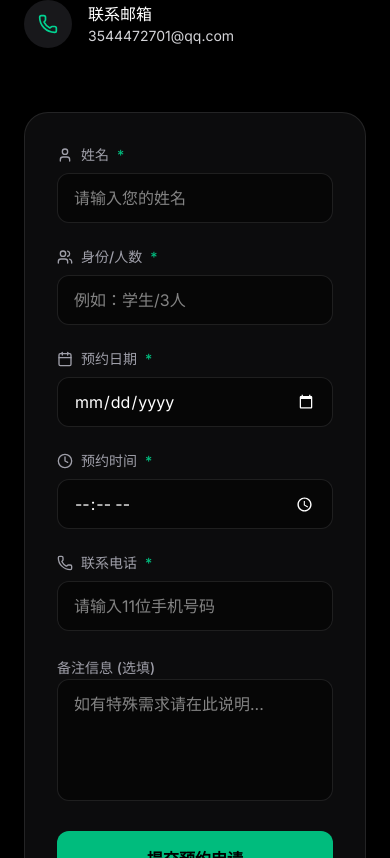
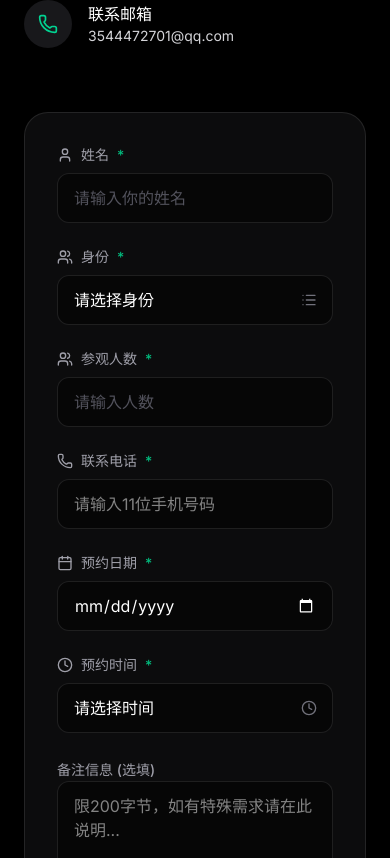
Before and after one commit to jinjunhui-12345/smkxg5, a React (Vite) app: page / in a window 390 px wide. Shown: the part 5646-6504 px from the top of the page. Built offline with nearby package versions, Linux system fonts and the light colour scheme.

Commit message:
feat(reservation): Enhance reservation form with new fields and validation
Adds fields for identity type, specific identity, and number of people. Includes validation for phone numbers and introduces a byte length check for remarks. Also refactors time options for clearer display and selection.

```diff
--- a/src/sections/Reservation.tsx
+++ b/src/sections/Reservation.tsx
@@ -8,7 +8,9 @@ import { Turnstile, type TurnstileInstance } from '@marsidev/react-turnstile';
 export default function Reservation() {
   const [formData, setFormData] = useState({
     name: '',
-    identity: '',
+    identityType: '',
+    identityOther: '',
+    peopleCount: '',
     phone: '',
     visit_date: '',
     visit_time: '',
@@ -22,16 +24,88 @@ export default function Reservation() {
   const [showTurnstileModal, setShowTurnstileModal] = useState(false);
   const turnstileRef = useRef<TurnstileInstance>(null);
 
+  const getByteLength = (str: string) => new TextEncoder().encode(str).length;
+
+  const timeOptions = [];
+  for (let h = 8; h <= 21; h++) {
+    timeOptions.push(`${h.toString().padStart(2, '0')}:00`);
+    if (h < 21) {
+      timeOptions.push(`${h.toString().padStart(2, '0')}:30`);
+    }
+  }
+
+  const validatePhone = (phone: string) => {
+    // Comprehensive regex based on the provided list
+    // 134(0-8), 135-139, 147, 148, 150-152, 157-159, 172, 178, 182-184, 187, 188, 195, 197, 198 (CMCC)
+    // 130-132, 145, 155, 156, 166, 171, 175, 176, 185, 186, 196 (Unicom)
+    // 133, 149, 153, 173, 177, 180, 181, 189, 190, 191, 193, 199 (Telecom)
+    // 192 (Broadnet), 161, 162, 165, 167, 170, 171 (MVNO)
+    const regex = /^1(34[0-8]\d{7}|(3[0-35-9]|4[5789]|5[0-35-9]|6[12567]|7[0-35-8]|8[0-9]|9[0-35-9])\d{8})$/;
+    return regex.test(phone);
+  };
+
   const handleSubmit = async (e: React.FormEvent) => {
     e.preventDefault();
-    if (!formData.name || !formData.identity || !formData.phone || !formData.visit_date || !formData.visit_time) {
-      alert('请填写必填项（姓名、身份/人数、电话、日期、时间）');
+
+    // 1. Name validation
+    if (!formData.name) {
+      alert('请输入姓名');
+      return;
+    }
+    if (getByteLength(formData.name) > 12) {
+      alert('姓名长度不能超过12个字节');
+      return;
+    }
+    if (!/^[a-zA-Z\u4e00-\u9fa5]+$/.test(formData.name)) {
+      alert('姓名只能包含中文或英文');
       return;
     }
 
-    const phoneRegex = /^1\d{10}$/;
-    if (!phoneRegex.test(formData.phone)) {
-      alert('请输入正确的11位手机号码（以1开头）');
+    // 2. Identity validation
+    if (!formData.identityType) {
+      alert('请选择身份');
+      return;
+    }
+    if (formData.identityType === '其他' && !formData.identityOther) {
+      alert('请输入您的身份');
+      return;
+    }
+
+    // 3. People count validation
+    const count = parseInt(formData.peopleCount);
+    if (isNaN(count) || count < 1 || count > 50) {
+      alert('人数限制在1-50人');
+      return;
+    }
+
+    // 4. Date validation
+    if (!formData.visit_date) {
+      alert('请选择预约日期');
+      return;
+    }
+    const today = new Date();
+    today.setHours(0, 0, 0, 0);
+    const selectedDate = new Date(formData.visit_date);
+    if (selectedDate < today) {
+      alert('预约日期不能早于当前日期');
+      return;
+    }
+
+    // 5. Time validation
+    if (!formData.visit_time) {
+      alert('请选择预约时间');
+      return;
+    }
+
+    // 6. Phone validation
+    if (!validatePhone(formData.phone)) {
+      alert('请输入正确的11位手机号码（需符合国内号段规则）');
+      return;
+    }
+
+    // 7. Remarks validation
+    if (formData.remarks && getByteLength(formData.remarks) > 200) {
+      alert('备注信息不能超过200个字节');
       return;
     }
 
@@ -47,11 +121,31 @@ export default function Reservation() {
   const submitForm = async () => {
     setIsSubmitting(true);
     try {
-      const savedData = await dbService.saveReservation(formData);
+      const finalIdentity = `${formData.identityType === '其他' ? formData.identityOther : formData.identityType}/${formData.peopleCount}人`;
+
+      const submissionData = {
+        name: formData.name,
+        identity: finalIdentity,
+        phone: formData.phone,
+        visit_date: formData.visit_date,
+        visit_time: formData.visit_time,
+        remarks: formData.remarks
+      };
+
+      const savedData = await dbService.saveReservation(submissionData);
       setIsSuccess(true);
       setVoucher(savedData);
       setLastSubmittedVoucher(savedData);
-      setFormData({ name: '', identity: '', phone: '', visit_date: '', visit_time: '', remarks: '' });
+      setFormData({
+        name: '',
+        identityType: '',
+        identityOther: '',
+        peopleCount: '',
+        phone: '',
+        visit_date: '',
+        visit_time: '',
+        remarks: ''
+      });
       setTurnstileToken(null);
       turnstileRef.current?.reset();
       setShowTurnstileModal(false);
@@ -158,23 +252,86 @@ export default function Reservation() {
                   <input
                     type="text"
                     required
+                    maxLength={12}
                     value={formData.name}
                     onChange={(e) => setFormData({...formData, name: e.target.value})}
-                    className="w-full bg-black/50 border border-white/10 rounded-xl px-4 py-3 text-white focus:outline-none focus:ring-2 focus:ring-emerald-500/50 transition-all"
-                    placeholder="请输入您的姓名"
+                    className="w-full bg-black/50 border border-white/10 rounded-xl px-4 py-3 text-white focus:outline-none focus:ring-2 focus:ring-emerald-500/50 transition-all placeholder:text-zinc-600"
+                    placeholder="请输入你的姓名"
                   />
                 </motion.div>
                 <motion.div variants={itemVariants} className="space-y-2">
                   <label className="text-sm font-medium text-zinc-400 flex items-center gap-2">
-                    <Users className="w-4 h-4" /> 身份/人数 <span className="text-emerald-500">*</span>
+                    <Users className="w-4 h-4" /> 身份 <span className="text-emerald-500">*</span>
+                  </label>
+                  <div className="relative group">
+                    <select
+                      required
+                      value={formData.identityType}
+                      onChange={(e) => setFormData({...formData, identityType: e.target.value})}
+                      className="w-full bg-black/50 border border-white/10 rounded-xl px-4 py-3 text-white focus:outline-none focus:ring-2 focus:ring-emerald-500/50 transition-all appearance-none cursor-pointer hover:border-white/20"
+                    >
+                      <option value="" disabled className="bg-zinc-900">请选择身份</option>
+                      <option value="校内团体" className="bg-zinc-900">校内团体</option>
+                      <option value="社会团体" className="bg-zinc-900">社会团体</option>
+                      <option value="校内老师" className="bg-zinc-900">校内老师</option>
+                      <option value="校内学生" className="bg-zinc-900">校内学生</option>
+                      <option value="校外学生" className="bg-zinc-900">校外学生</option>
+                      <option value="社会人员" className="bg-zinc-900">社会人员</option>
+                      <option value="其他" className="bg-zinc-900">其他请输入</option>
+                    </select>
+                    <div className="absolute right-4 top-1/2 -translate-y-1/2 pointer-events-none text-zinc-500 group-hover:text-emerald-400 transition-colors">
+                      <List className="w-4 h-4" />
+                    </div>
+                  </div>
+                </motion.div>
+              </div>
+
+              {formData.identityType === '其他' && (
+                <motion.div
+                  initial={{ opacity: 0, height: 0 }}
+                  animate={{ opacity: 1, height: 'auto' }}
+                  className="space-y-2"
+                >
+                  <label className="text-sm font-medium text-zinc-400 flex items-center gap-2">
+                    <List className="w-4 h-4" /> 其他身份说明 <span className="text-emerald-500">*</span>
                   </label>
                   <input
                     type="text"
                     required
-                    value={formData.identity}
-                    onChange={(e) => setFormData({...formData, identity: e.target.value})}
+                    value={formData.identityOther}
+                    onChange={(e) => setFormData({...formData, identityOther: e.target.value})}
                     className="w-full bg-black/50 border border-white/10 rounded-xl px-4 py-3 text-white focus:outline-none focus:ring-2 focus:ring-emerald-500/50 transition-all"
-                    placeholder="例如：学生/3人"
+                    placeholder="请输入您的身份"
+                  />
+                </motion.div>
+              )}
+
+              <div className="grid grid-cols-1 md:grid-cols-2 gap-6">
+                <motion.div variants={itemVariants} className="space-y-2">
+                  <label className="text-sm font-medium text-zinc-400 flex items-center gap-2">
+                    <Users className="w-4 h-4" /> 参观人数 <span className="text-emerald-500">*</span>
+                  </label>
+                  <input
+                    type="text"
+                    inputMode="numeric"
+                    required
+                    value={formData.peopleCount}
+                    onChange={(e) => setFormData({...formData, peopleCount: e.target.value.replace(/\D/g, '')})}
+                    className="w-full bg-black/50 border border-white/10 rounded-xl px-4 py-3 text-white focus:outline-none focus:ring-2 focus:ring-emerald-500/50 transition-all placeholder:text-zinc-600 [appearance:textfield] [&::-webkit-outer-spin-button]:appearance-none [&::-webkit-inner-spin-button]:appearance-none"
+                    placeholder="请输入人数"
+                  />
+                </motion.div>
+                <motion.div variants={itemVariants} className="space-y-2">
+                  <label className="text-sm font-medium text-zinc-400 flex items-center gap-2">
+                    <Phone className="w-4 h-4" /> 联系电话 <span className="text-emerald-500">*</span>
+                  </label>
+                  <input
+                    type="tel"
+                    required
+                    value={formData.phone}
+                    onChange={(e) => setFormData({...formData, phone: e.target.value.replace(/\D/g, '').slice(0, 11)})}
+                    className="w-full bg-black/50 border border-white/10 rounded-xl px-4 py-3 text-white focus:outline-none focus:ring-2 focus:ring-emerald-500/50 transition-all"
+                    placeholder="请输入11位手机号码"
                   />
                 </motion.div>
               </div>
@@ -187,6 +344,7 @@ export default function Reservation() {
                   <input
                     type="date"
                     required
+                    min={new Date().toISOString().split('T')[0]}
                     value={formData.visit_date}
                     onChange={(e) => setFormData({...formData, visit_date: e.target.value})}
                     className="w-full bg-black/50 border border-white/10 rounded-xl px-4 py-3 text-white focus:outline-none focus:ring-2 focus:ring-emerald-500/50 transition-all [color-scheme:dark]"
@@ -196,30 +354,24 @@ export default function Reservation() {
                   <label className="text-sm font-medium text-zinc-400 flex items-center gap-2">
                     <Clock className="w-4 h-4" /> 预约时间 <span className="text-emerald-500">*</span>
                   </label>
-                  <input
-                    type="time"
-                    required
-                    value={formData.visit_time}
-                    onChange={(e) => setFormData({...formData, visit_time: e.target.value})}
-                    className="w-full bg-black/50 border border-white/10 rounded-xl px-4 py-3 text-white focus:outline-none focus:ring-2 focus:ring-emerald-500/50 transition-all [color-scheme:dark]"
-                  />
+                  <div className="relative group">
+                    <select
+                      required
+                      value={formData.visit_time}
+                      onChange={(e) => setFormData({...formData, visit_time: e.target.value})}
+                      className="w-full bg-black/50 border border-white/10 rounded-xl px-4 py-3 text-white focus:outline-none focus:ring-2 focus:ring-emerald-500/50 transition-all appearance-none cursor-pointer hover:border-white/20"
+                    >
+                      <option value="" disabled className="bg-zinc-900">请选择时间</option>
+                      {timeOptions.map(time => (
+                        <option key={time} value={time} className="bg-zinc-900">{time}</option>
+                      ))}
+                    </select>
+                    <div className="absolute right-4 top-1/2 -translate-y-1/2 pointer-events-none text-zinc-500 group-hover:text-emerald-400 transition-colors">
+                      <Clock className="w-4 h-4" />
+                    </div>
+                  </div>
                 </motion.div>
               </div>
-
-              <motion.div variants={itemVariants} className="space-y-2">
-                <label className="text-sm font-medium text-zinc-400 flex items-center gap-2">
-                  <Phone className="w-4 h-4" / > 联系电话 <span className="text-emerald-500">*</span>
-                </label>
-                <input
-                  type="tel"
-                  required
-                  value={formData.phone}
-                  onChange={(e) => setFormData({...formData, phone: e.target.value.replace(/\D/g, '').slice(0, 11)})}
-                  className="w-full bg-black/50 border border-white/10 rounded-xl px-4 py-3 text-white focus:outline-none focus:ring-2 focus:ring-emerald-500/50 transition-all"
-                  placeholder="请输入11位手机号码"
-                  pattern="1[0-9]{10}"
-                />
-              </motion.div>
 
               <motion.div variants={itemVariants} className="space-y-2">
                 <label className="text-sm font-medium text-zinc-400">备注信息 (选填)</label>
@@ -228,7 +380,7 @@ export default function Reservation() {
                   value={formData.remarks}
                   onChange={(e) => setFormData({...formData, remarks: e.target.value})}
                   className="w-full bg-black/50 border border-white/10 rounded-xl px-4 py-3 text-white focus:outline-none focus:ring-2 focus:ring-emerald-500/50 transition-all resize-none"
-                  placeholder="如有特殊需求请在此说明..."
+                  placeholder="限200字节，如有特殊需求请在此说明..."
                 />
               </motion.div>
 
```
